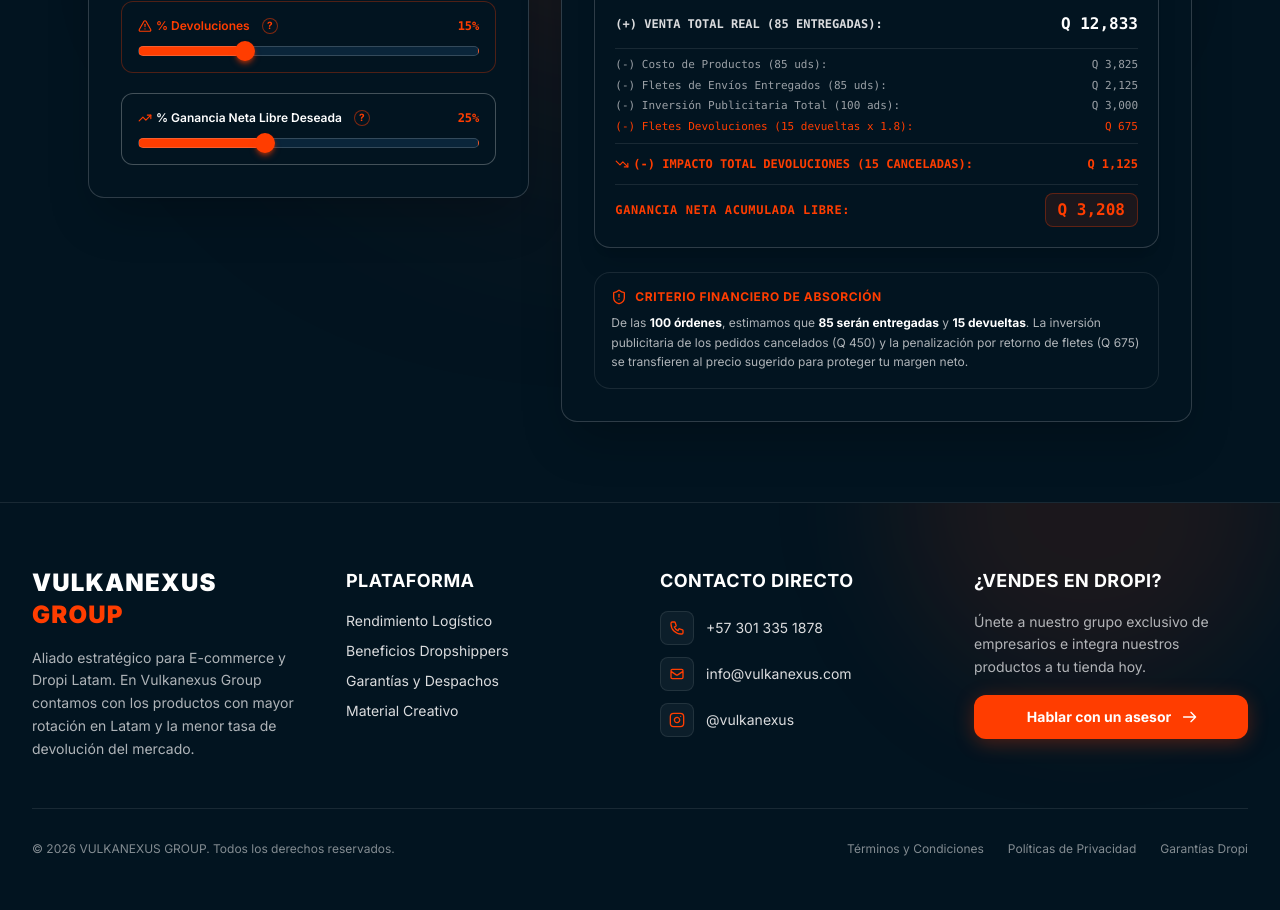
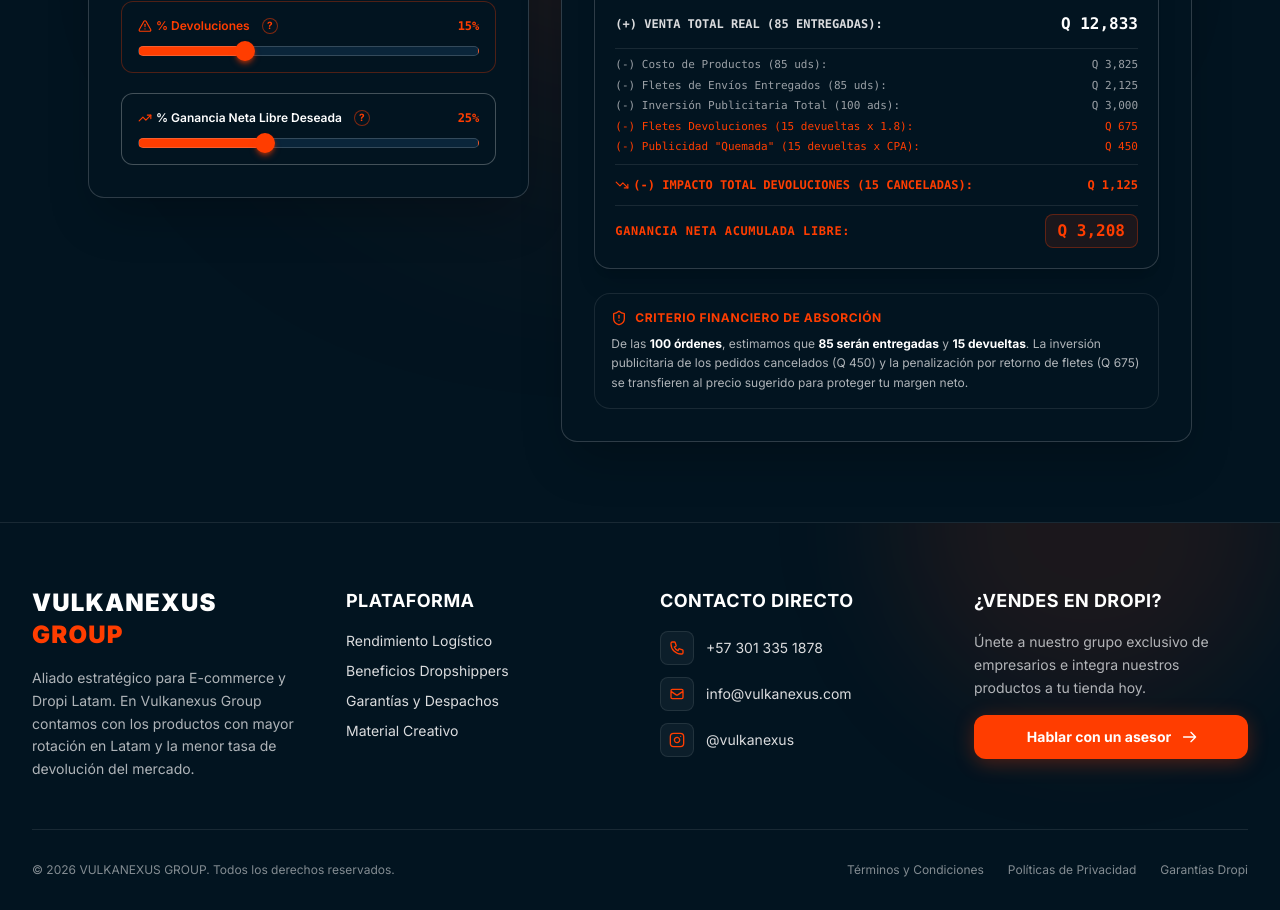
Before and after one commit to jleonardo9037/landing-vulkanexus, a Next.js app: page / in a window 1280 px wide. Shown: the part 3560-4470 px from the top of the page. Before the commit the page ends 4449 px from the top, so only its background shows below. Built offline with nearby package versions, Linux system fonts and the light colour scheme.

Commit message:
Update print statement from 'Hello' to 'Goodbye'

```diff
--- a/app/landing/calculadora.tsx
+++ b/app/landing/calculadora.tsx
@@ -588,6 +588,10 @@ export default function CalculadoraDropshipper() {
                   <span>(-) Fletes Devoluciones ({metricasDropshipper.qtyDevueltas} devueltas x 1.8):</span>
                   <span>{formatoMoneda(metricasDropshipper.costoTotalFletesDevueltos)}</span>
                 </div>
+                <div className="flex justify-between text-[#FF3D00]">
+                  <span>(-) Publicidad "Quemada" ({metricasDropshipper.qtyDevueltas} devueltas x CPA):</span>
+                  <span>{formatoMoneda(metricasDropshipper.cpaTotalPerdidoDevoluciones)}</span>
+                </div>
               </div>
 
               {/* TOTAL PÉRDIDA Y GANANCIA NETAS */}
```
